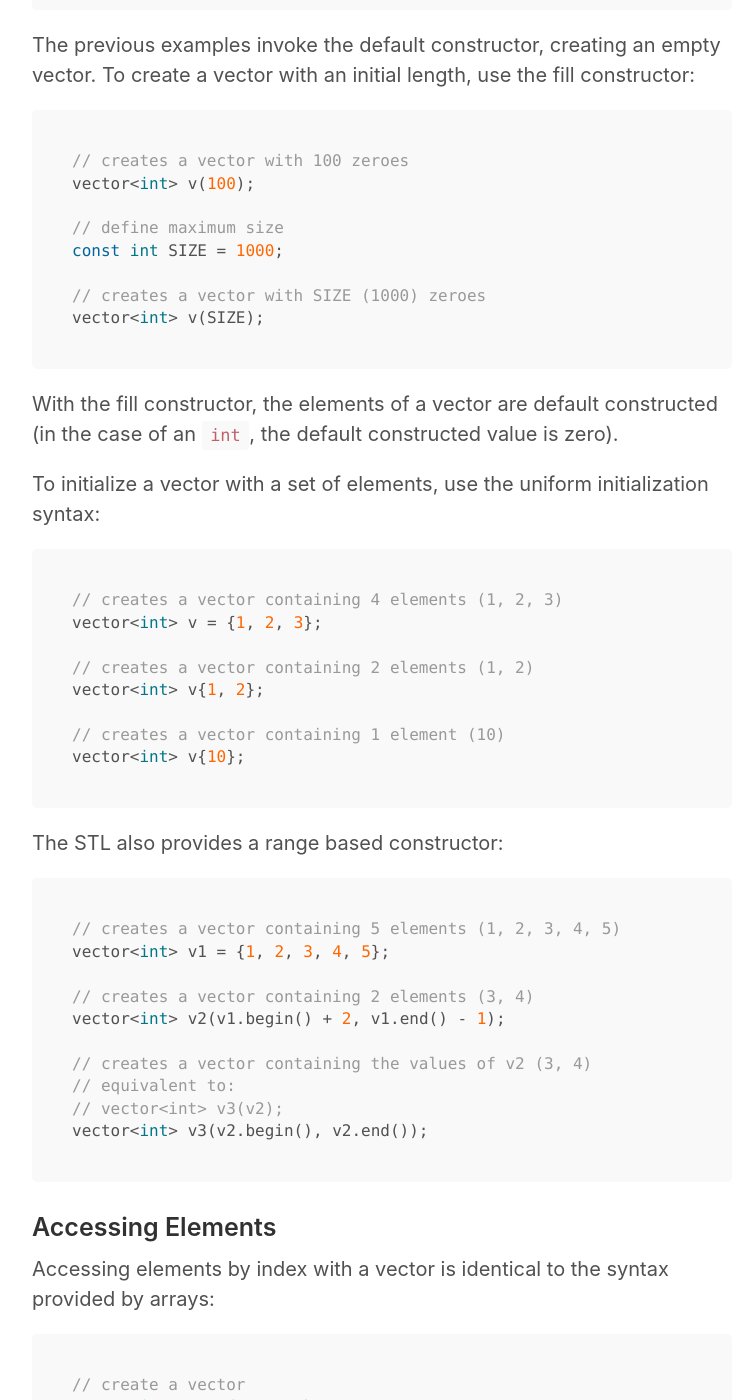
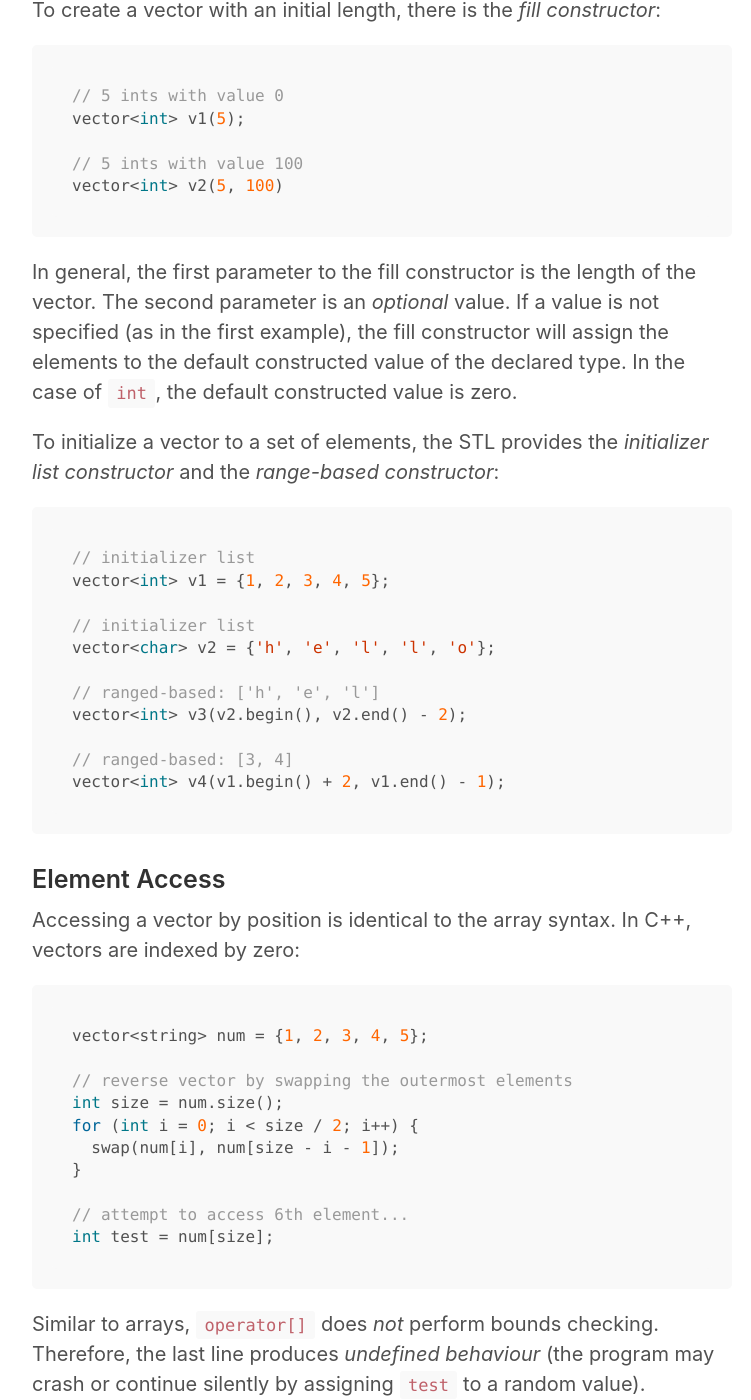
Before and after one commit to shakeelrao/shakeelrao.github.io, a Jekyll site: the page built from _posts/2018-03-09-effective-stl-vectors.md, in a window 1280 px wide and 1400 px high, scrolled down 1257 px. Shown: the whole window, without its empty margins (258-1009 px from the left). Built offline with Jekyll 4.4.1, drawn with Linux system fonts in a browser that asks for light colours; comment, search, counter and statistics services are not loaded; some of the changed text lies outside the part shown.

Commit message:
refined examples

````diff
--- a/_posts/2018-03-09-effective-stl-vectors.md
+++ b/_posts/2018-03-09-effective-stl-vectors.md
@@ -13,213 +13,166 @@
 Another interesting property of vectors is that inserting a new element is
 _essentially_ constant time. Therefore, the performance tradeoff between a vector and an array is often insignificant.
 
-**Note**: in the code samples, `std::` is omitted for simplicity.
+### Declaration
+To use the vector class, add the header `#include <vector>` to the source file.
 
-### Declaration
-To use a vector in a program, add the header `#include <vector>` to the source file.
-
-Since vectors are template classes, the declaration syntax is
-`vector<T>` where `T` is a valid type (primitive or user-defined):
+Since vectors are template classes, the declaration syntax follows the structure `vector<T>`, where `T` is a primitive or user-defined type. The following examples invoke the _default constructor_, creating an empty vector with a length of zero:
 
 ```cpp
-// creates a vector of type int
-vector<int> v;
-
-// creates a vector of type string
-vector<string> v;
-
-// define a simple 2D-point struct
-struct point {
-  int x;
-  int y;
+struct Point {
+  int x, y;
 };
 
-// creates a vector of type point
-vector<point> v;
+// vector of type Point
+vector<Point> v1;
+
+// vector of type int
+vector<int> v2;
+
+// vector of type string
+vector<string> v3;
 ```
 
-The previous examples invoke the default constructor, creating an empty vector. To create a vector with an initial length, use the fill constructor:
+To create a vector with an initial length, there is the _fill constructor_:
 
 ```cpp
-// creates a vector with 100 zeroes
-vector<int> v(100);
+// 5 ints with value 0
+vector<int> v1(5);
 
-// define maximum size
-const int SIZE = 1000;
-
-// creates a vector with SIZE (1000) zeroes
-vector<int> v(SIZE);
+// 5 ints with value 100
+vector<int> v2(5, 100)
 ```
 
-With the fill constructor, the elements of a vector are default constructed (in the case of an `int`, the default constructed value is zero).
+In general, the first parameter to the fill constructor is the length of the vector. The second parameter is an _optional_ value. If a value is not specified (as in the first example), the fill constructor will assign the elements to the default constructed value of the declared type. In the case of `int`, the default constructed value is zero.
 
-To initialize a vector with a set of elements, use the uniform initialization syntax:
+To initialize a vector to a set of elements, the STL provides the _initializer list constructor_ and the _range-based constructor_:
 
 ```cpp
-// creates a vector containing 4 elements (1, 2, 3)
-vector<int> v = {1, 2, 3};
+// initializer list
+vector<int> v1 = {1, 2, 3, 4, 5};
 
-// creates a vector containing 2 elements (1, 2)
-vector<int> v{1, 2};
+// initializer list
+vector<char> v2 = {'h', 'e', 'l', 'l', 'o'};
 
-// creates a vector containing 1 element (10)
-vector<int> v{10};
+// ranged-based: ['h', 'e', 'l']
+vector<int> v3(v2.begin(), v2.end() - 2);
+
+// ranged-based: [3, 4]
+vector<int> v4(v1.begin() + 2, v1.end() - 1);
 ```
 
-The STL also provides a range based constructor:
+### Element Access
+Accessing a vector by position is identical to the array syntax. In C++, vectors are indexed by zero:
 
 ```cpp
-// creates a vector containing 5 elements (1, 2, 3, 4, 5)
-vector<int> v1 = {1, 2, 3, 4, 5};
+vector<string> num = {1, 2, 3, 4, 5};
 
-// creates a vector containing 2 elements (3, 4)
-vector<int> v2(v1.begin() + 2, v1.end() - 1);
+// reverse vector by swapping the outermost elements
+int size = num.size();
+for (int i = 0; i < size / 2; i++) {
+  swap(num[i], num[size - i - 1]);
+}
 
-// creates a vector containing the values of v2 (3, 4)
-// equivalent to:
-// vector<int> v3(v2);
-vector<int> v3(v2.begin(), v2.end());
+// attempt to access 6th element...
+int test = num[size];
 ```
 
-### Accessing Elements
-Accessing elements by index with a vector is identical to the syntax provided by arrays:
+Similar to arrays, `operator[]` does _not_ perform bounds checking. Therefore, the last line produces _undefined behaviour_ (the program may crash or continue silently by assigning `test` to a random value).
+
+To avoid undefined behaviour, the vector class provides an `at` method which throws an exception if the specified index is _not_ within bounds. In particular, `v.at(size)` will throw an `out_of_range` exception.
+
+### Mutation
+Vectors have several modifier methods, including: `push_back`, `insert`, `erase` and `clear`.
+
+The `push_back` method adds an element to back of the vector, increasing the size of the container by 1.
+
+Here is a simple example:
 
 ```cpp
-// create a vector
-vector<int> v = {1, 2, 3};
-
-// change first element to -1
-v[0] = -1;
-
-// add 10 to the second element
-v[1] += 10;
-
-// v is now (-1, 12, 3)
-// sum equals 14
-int sum = v[0] + v[1] + v[2];
-
-// attempt to access fourth element
-int x = v[3]; // ???
-```
-
-It is important to note that `operator[]` does _not_ perform bounds checking. Therefore, the last example results in undefined behaviour (the program may crash or continue silently by assigning `x` to a garbage value).
-
-To avoid this, the vector class provides the `at` method which throws an exception if the provided index is _not_ within bounds. In particular, `v.at(3)` will throw an `out_of_range` exception, instead of potentially crashing the program.
-
-### Modifying Elements
-The vector class provides several modifier methods, including: `push_back`, `insert`, `erase` and `clear`.
-
-The most common method is `push_back`. As implied by the name, it "pushes" (adds) an element to back of the vector, increasing the size of the container by 1.
-
-Here's an example which demonstrates how to store the contents of text file line-by-line with `push_back` (error checking is omitted for simplicity):
-
-```cpp
-// create the file stream
+// initialize file stream
 ifstream file("test_file.txt");
 
-// create an empty vector
+// create vector to store input
 vector<string> input;
 
-// read file line-by-line, adding the string to the input vector
+// read file line-by-line
 string line;
 while (getline(file, line)) {
+  // add line to vector
   input.push_back(line);
 }
 ```
 
-Thanks to [amortized analysis](https://en.wikipedia.org/wiki/Amortized_analysis), the run-time of  this code is linear (since `push_back` is, on average, constant time).
+Thanks to [amortized analysis](https://en.wikipedia.org/wiki/Amortized_analysis), `push_back` is, on average, constant time.
 
-A common source of error is to confuse `push_back` with `operator[]`. Consider the following example:
+A common source of error is to confuse `push_back` with `operator[]`. Consider initializing a vector to the numbers 1 through 100:
 
 ```cpp
-// example:
-// write code to create a vector
-// containing the numbers 1 through 10
-
-// construct a vector with initial size of 10
-vector<int> v(10);
+// set initial size
+vector<int> num(100);
 
 // add i to the vector
-for (int i = 1; i <= 10; i++) {
-  v.push_back(i);
+for (int i = 1; i <= 100; i++) {
+  num.push_back(i);
 }
 ```
 
-To an inexperienced programmer, this code seems perfectly reasonable. But, it is technically incorrect.
+To an inexperienced C++ programmer, this code _seems_ reasonable. But, it is incorrect.
 
-The result is actually a vector with 20 elements -- the first ten are zeroes (created by the constructor) and the remaining elements are 1 through 10 (added by `push_back`).
+In fact, `num` contains 200 elements -- the first hundred elements are zeroes (created by the constructor) and the remaining elements are 1 through 100 (added by `push_back`).
 
-Another useful method is `insert`:
+Another common modifier method is `insert`:
 
 ```cpp
-// initialization
-vector<char> word = {'h', 'e' 'o'};
+vector<char> word = {'h', 'l', 'l', 'o'};
 
-// inserts "ll" between "e" and "o"
-word.insert(word.begin() + 2, {'l', 'l'});
-
-// prints "hello"
-for (int i = 0; i < word.size(); i++) {
-  cout << word[i];
-}
+// insert 'e' between 'h' and 'l'
+word.insert(word.begin() + 1, 'e');
 ```
 
-Given an iterator `it` and a value `v`, `insert` shifts all elements to the right of `it` and then copy/move constructs `v`. In the previous example, `v` is an initializer list (rather than a single value).
-
-On average, `insert` is linear time. Therefore, multiple calls to `insert` can result in inefficient code (especially in a loop). Use it sparingly!
-
-**Note:** if appending to the front/middle of a vector is a common operation, consider using the list container instead.
+In general, `insert` is a linear-time operation. Therefore, avoid calling `insert` in a loop (consider the list container instead).
 
 ### Algorithms
-This section of the tutorial is essentially an introduction to STL algorithm library.
-
-To use the majority of the functions presented in the following examples, add the header `#include <algorithm>` to the source file.
-
-Let's start with a simple example.
+To use the STL algorithms, add the header `#include <algorithm>` to the source file.
 
 #### std::sort
-To sort a vector, simply use the `sort` function (elements are arranged in increasing order by default):
+By default, the `sort` function arranges elements in non-decreasing order:
 
 ```cpp
-// create a vector of random numbers
-vector<int> v = {100, 5, -1, 3, 99, 7, 5};
+vector<int> random = {100, 5, -1, 3, 99, 7, 5};
 
-// v is now [-1, 3, 5, 5, 7, 99, 100]
-sort(v.begin(), v.end());
+// random -> [-1, 3, 5, 5, 7, 99, 100]
+sort(random.begin(), random.end());
 ```
 
-The time-complexity of `sort` is `O(nlogn)`, where `n` is the "distance" between the two iterators passed to `sort`. In this case, `n` is the length of the vector. (For those interested, [introsort](https://en.wikipedia.org/wiki/Introsort) is the sorting algorithm used to implement `sort`).
+The time-complexity of `sort` is `O(nlogn)`, where `n` is the "distance" between the two iterators passed to `sort`. In the previous example, `n` is the length of the vector.
 
-Since `sort` is a generic algorithm, it is possible to sort vectors containing user-defined types as well:
+Since the STL algorithms are generic, it is possible to sort user-defined objects:
 
 ```cpp
-// create an entry struct
-struct entry {
+class Entry {
   string key;
   int value;
 };
 
-// add entries to v
-vector<entry> v;
-v.push_back({"hello", 1});
-v.push_back({"world", 0});
-v.push_back({"apples", 10});
+vector<entry> entries;
+entries.push_back({"hello", 1});
+entries.push_back({"world", 0});
+entries.push_back({"apples", 10});
 
-// sort vector by passing a comparison function
-// v is now [{"world", 0}, {"hello", 1}, {"apples", 10}]
+// sort entries by value
 sort(v.begin(), v.end(),
-     // compare entries by the value field
-     [](const entry &e1, const entry &e2) {
+     [](const Entry &e1, const Entry &e2) {
        return (e1.value < e2.value);
      }
 );
 ```
 
 #### std::for_each
-Instead of writing a for-loop to iterate through a vector, the STL provides the `for_each` function:
+To iterate through a container, the STL provides the `for_each` function:
 
 ```cpp
-// sample implementation of for_each
+// sample implementation
 template<class Iterator, class UnaryOperator>
 UnaryOperator for_each(Iterator first, Iterator last, UnaryOperator f) {
     for (; first != last; ++first) {
@@ -229,34 +182,29 @@
 }
 ```
 
-Here's a concrete example:
+In general, `for_each` is equivalent to the range-based for loop introduced in C++11. Here is an example which illustrates the similarity:
 
 ```cpp
 vector<string> input = {"hello", "world", "pineapples", "mangoes"};
 
-// print vector line-by-line
-for_each(input.begin(),
-         input.end(),
-         [](const string &s) {
-           cout << s << "\n";
-         }
+// print input: for_each
+for_each(input.begin(), input.end(),
+  [](const string &s) {
+    cout << s << "\n";
+  }
 );
-```
 
-Another common use-case is to mutate the elements of a container:
-```cpp
-vector<int> v = {1, 2, 3, 4, 5};
-
-// multiply elements by 10
-// v is now [10, 20, 30, 40, 50]
-for_each(v.begin(), v.end(), [](int &n) { n *= 10; });
+// print input: for loop
+for (const string &s : input) {
+  cout << s << "\n";
+}
 ```
 
 #### std::accumulate
-The final STL algorithm discussed in this tutorial is `accumulate`. Similar to `for_each`, it is essentially for-loop abstraction designed to "accumulate" (or add) the values of a container:
+Similar to `for_each`, the `accumulate` function provides an for loop abstraction to add the elements of a container:
 
 ```cpp
-// sample implementation of accumulate
+// sample implementation
 template<class Iterator, class T>
 T accumulate(Iterator first, Iterator last, T init) {
     for (; first != last; ++first) {
@@ -267,48 +215,34 @@
 ```
 **Note**: `accumulate` is defined in the `#include <numeric>` header.
 
-The canonical example is to calculate the sum of all elements in a vector:
+Here is an example which compares `accumulate` and `for_each`:
 
 ```cpp
 // seed RNG with time
 srand(time(NULL));
 
-// generate 100 random numbers between 0 and 100
-vector<int> v;
+// generate 100 random numbers
+vector<int> random;
 for (int i = 0; i < 100; i++) {
-  v.push_back(rand() % 100);
+  random.push_back(rand() % 100);
 }
 
-// calculate sum
-int sum = accumulate(v.begin(), v.end(), 0);
+// calculate sum: accumulate
+int acc = accumulate(random.begin(), random.end(), 0);
+
+// calculate sum: for_each
+int sum = 0;
+for_each(random.begin(), random.end(),
+  [&](const int &n) {
+    sum += n;
+  }
+)
 ```
 
-For user-defined types, `accumulate` is equally powerful. The following example calculates the total salary of employees:
+### Additional Resources
+* [Template Classes](http://www.cplusplus.com/doc/oldtutorial/templates/)
+* [Iterators](http://www.cplusplus.com/reference/iterator/)
+* [Lambda Expressions](https://msdn.microsoft.com/en-ca/library/dd293608.aspx)
+* [std::vector](http://www.cplusplus.com/reference/vector/vector/)
 
-```cpp
-// employee struct
-struct employee {
-  string name;
-  int salary;
-};
-
-// accumulate function
-int employee_sum(int lhs, const employee &rhs) {
-  return lhs + rhs.salary;
-}
-
-// create employees
-vector<employee> v;
-v.push_back({"bob", 10});
-v.push_back({"alice", 100});
-v.push_back({"shak", 10});
-
-// calculate salary
-// sum equals 120
-int sum = accumulate(.begin(), v.end(), 0, employee_sum)
-```
-
-### Conclusion
-...and that concludes `Effective STL: Vectors`. Thanks for reading!
-
-Additional Resources: [template classes](http://www.cplusplus.com/doc/oldtutorial/templates/), [iterators](http://www.cplusplus.com/reference/iterator/), and [std::vector](http://www.cplusplus.com/reference/vector/vector/).
+Thanks for reading!
````
